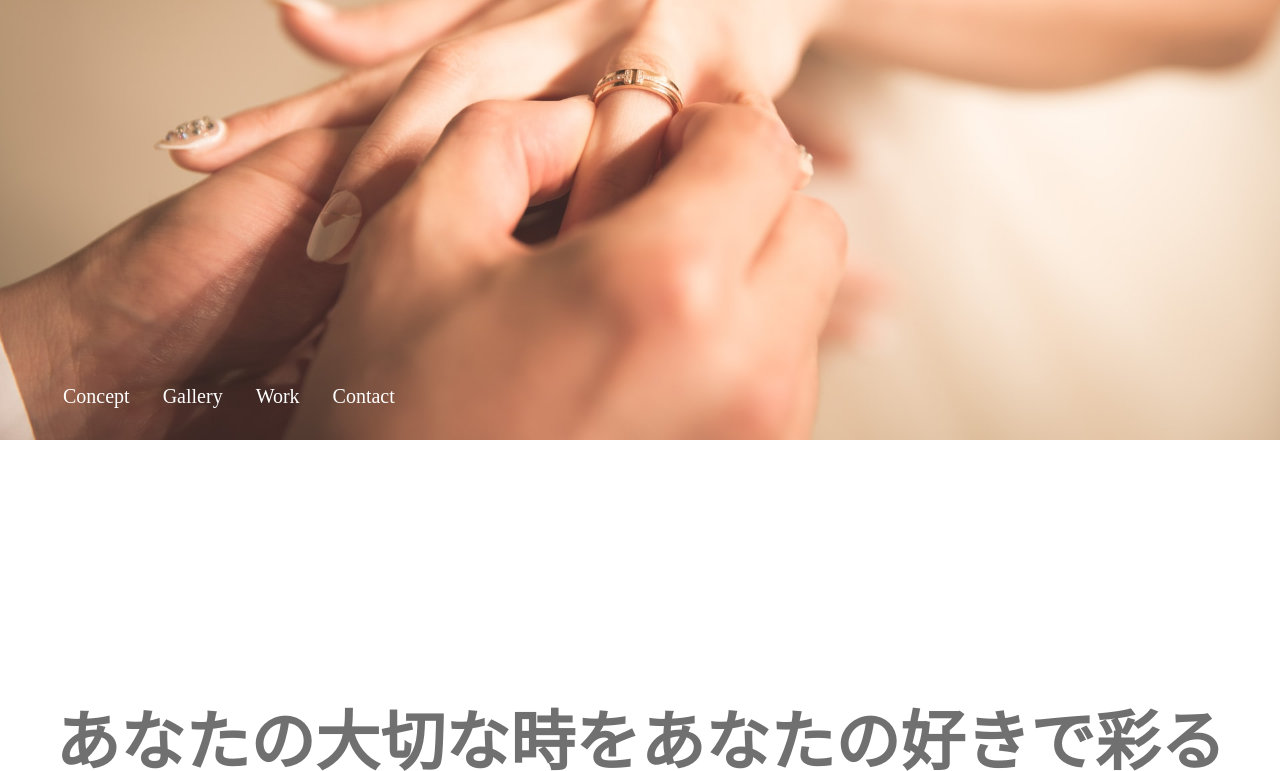
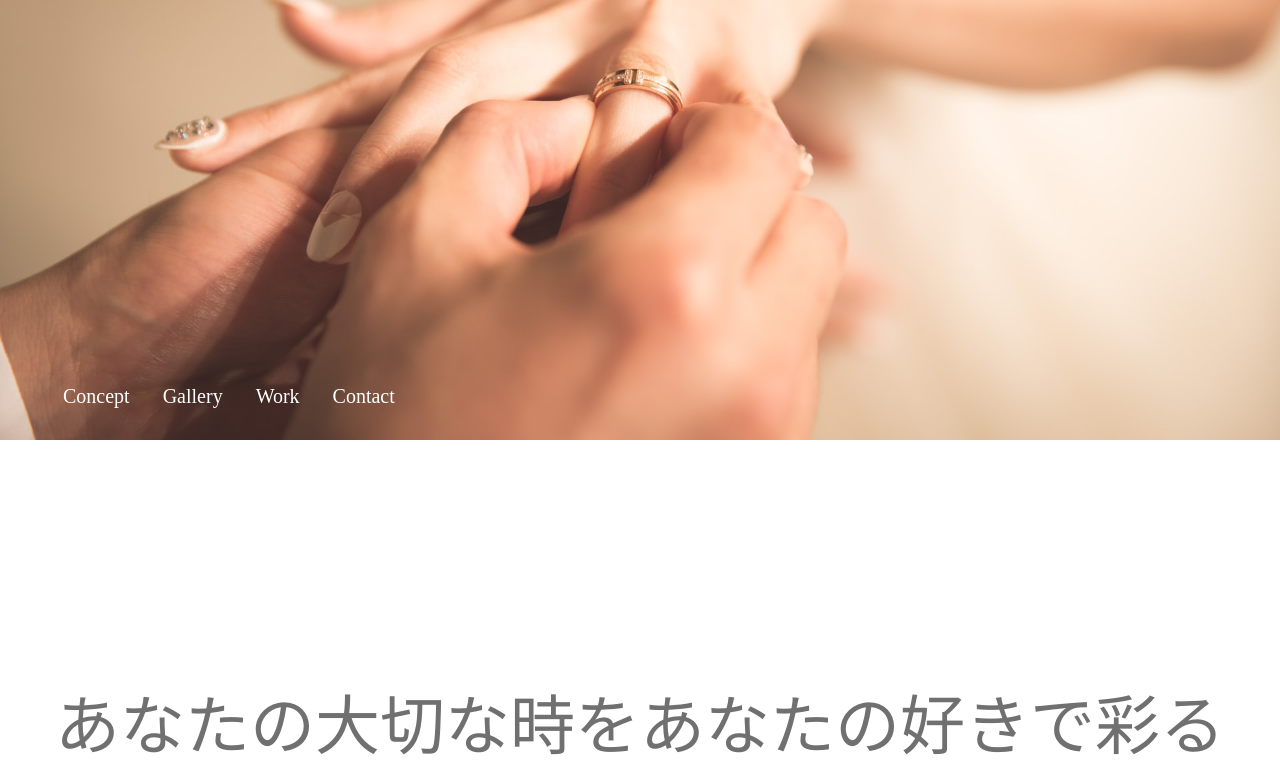
Before and after one commit to hirosora8534/bluelily.portfolio, a plain HTML site: page index.html in a window 1280 px wide. Shown: the part 360-1131 px from the top of the page. Drawn offline with Linux system fonts and the light colour scheme; some packages are replaced by stand-ins of ours.

Commit message:
Update index.html

```diff
--- a/index.html
+++ b/index.html
@@ -5,7 +5,7 @@
   <title>Blue Lily</title>
   <meta name="description" content="Blue Lilyはオーダーメイドジュエリーショップです">
   <meta name="viewport" content="width=device-width, initial-scale=1.0">
-  <link rel="stylesheet" href="https://unpkg.com/ress/dist/ress.min.css">
+  <link rel="stylesheet" href="https://hirosora8534.github.io/bluelily.portfolio/reset.css">
   <link rel="stylesheet" href="https://hirosora8534.github.io/bluelily.portfolio/stylesheet.css">
 </head>
 <body>
```
